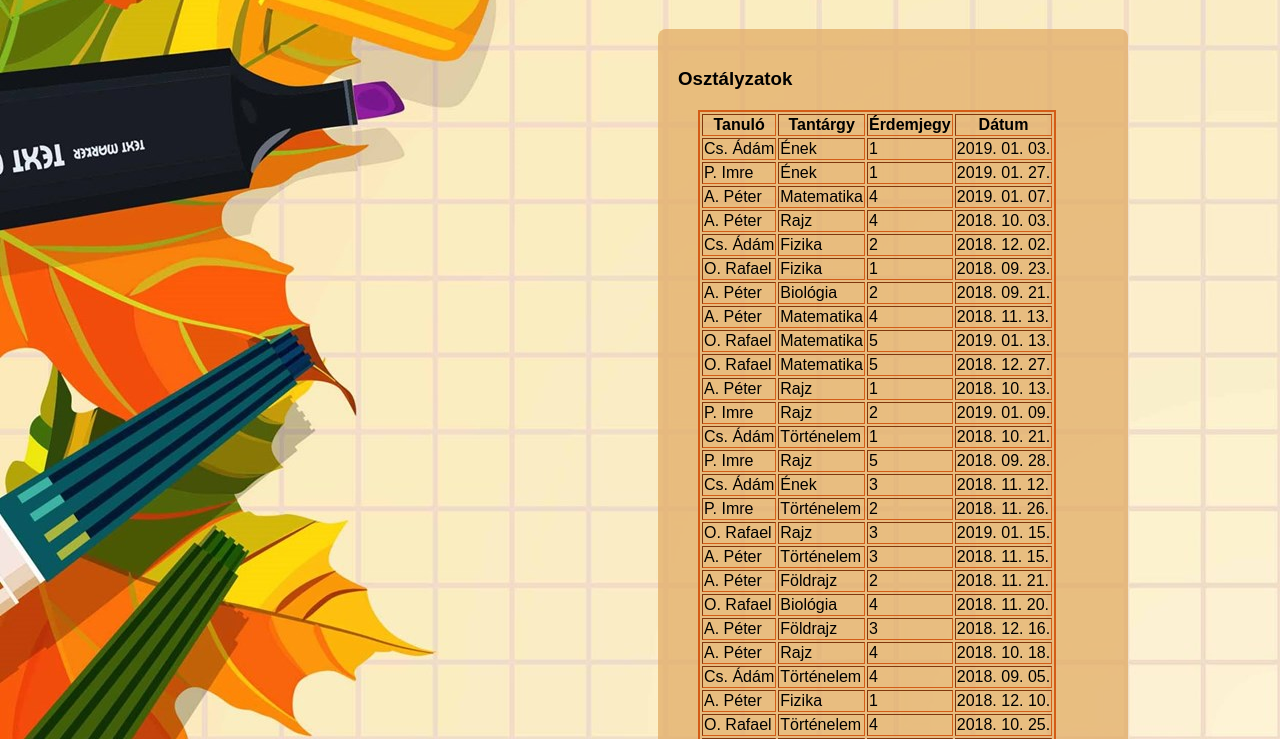
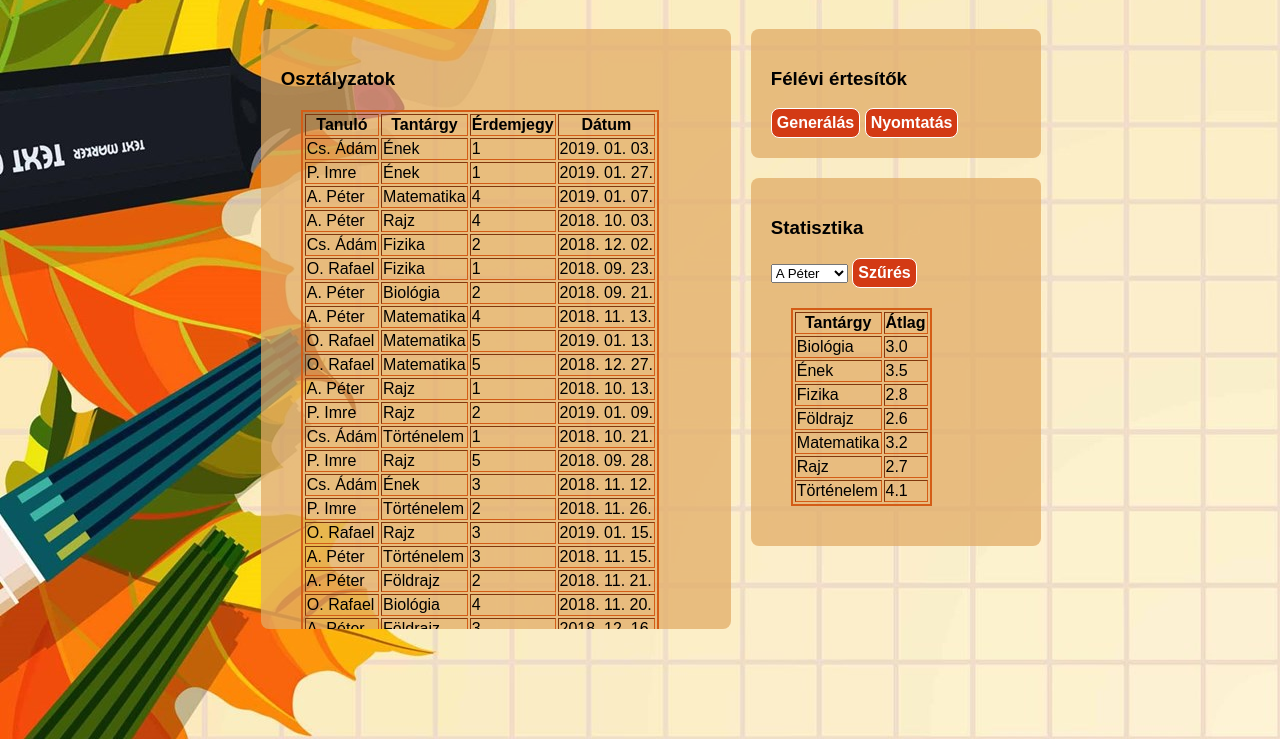
Before and after one commit to adamcsanki/vizsgafeladat, a plain HTML site: page Osztalynaplo.html in a window 1280 px wide. Shown: the part 61-800 px from the top of the page. Drawn offline with Linux system fonts and the light colour scheme.

Commit message:
finished again

```diff
--- a/Design/style.css
+++ b/Design/style.css
@@ -46,11 +46,11 @@ table {
 }
 
 #pnlTable {
-    height: 800px;
+    height: 600px;
     overflow: scroll;
     box-sizing: border-box;
     width: 470px;
-    margin-left: 650px;
+    margin-left: 20%;
 
 
 }
```
Also changed, not shown: 1 other file.
